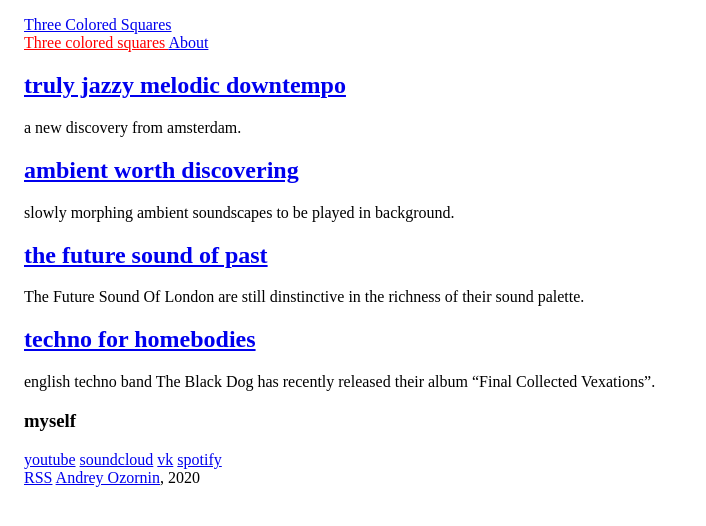
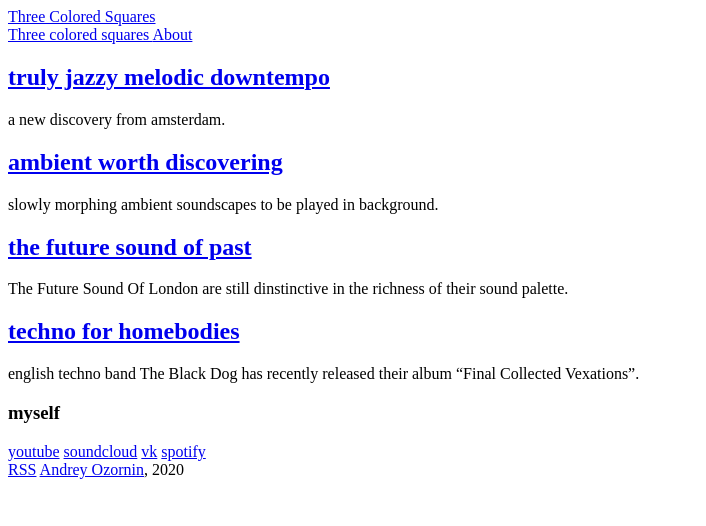
Before and after one commit to oshibka404/3sq.ozorn.in, a Jekyll site: the page built from index.html, in a window 1280 px wide. Shown: the top 526 px of the page, without its empty margins (0-706 px from the left). Built offline with Jekyll 4.4.1, drawn with Linux system fonts in a browser that asks for light colours.

Commit message:
Update main.scss

```diff
--- a/_sass/main.scss
+++ b/_sass/main.scss
@@ -1,8 +1,4 @@
 body {
-  padding: 8px 16px 24px;
+  padding: 0;
   font-family: serif;
 }
-
-.current {
-  color: red;
-}
```
